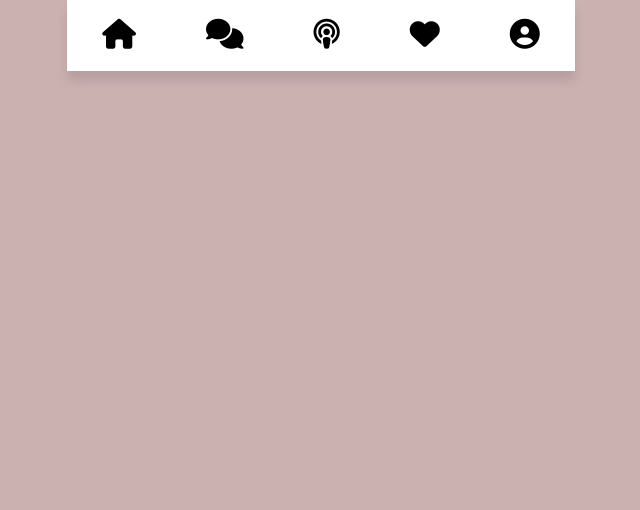
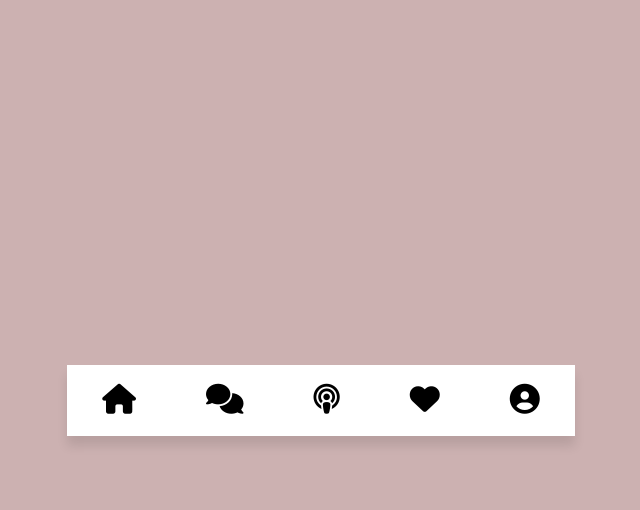
Before and after one commit to 7493piyush/testTcss, a plain HTML site: page src/index.html in a window 1280 px wide. Shown: the whole page, without its empty margins (319-959 px from the left). Drawn offline with Linux system fonts and the light colour scheme.

Commit message:
this is the nav bar

```diff
--- a/src/index.html
+++ b/src/index.html
@@ -9,9 +9,12 @@
     <link href="https://fonts.googleapis.com/css2?family=Poppins:wght@100&display=swap" rel="stylesheet">
     <script src="https://kit.fontawesome.com/2f6a7395d9.js" crossorigin="anonymous"></script>
     <link rel="stylesheet" href="./style.css">
+    <link rel="stylesheet" href="./tailwind.css">
     <title>Testing</title>
 </head>
 <body>
+
+    <!-- !Nav Bar -->
     <div class="container">
         <div class="menu">
             <div>
--- a/src/style.css
+++ b/src/style.css
@@ -9,7 +9,7 @@
     width: 100%;
     background: #ccb1b1;
     display: flex;
-    align-items: baseline;
+    align-items: center;
     justify-content: center;
 
 }
```
